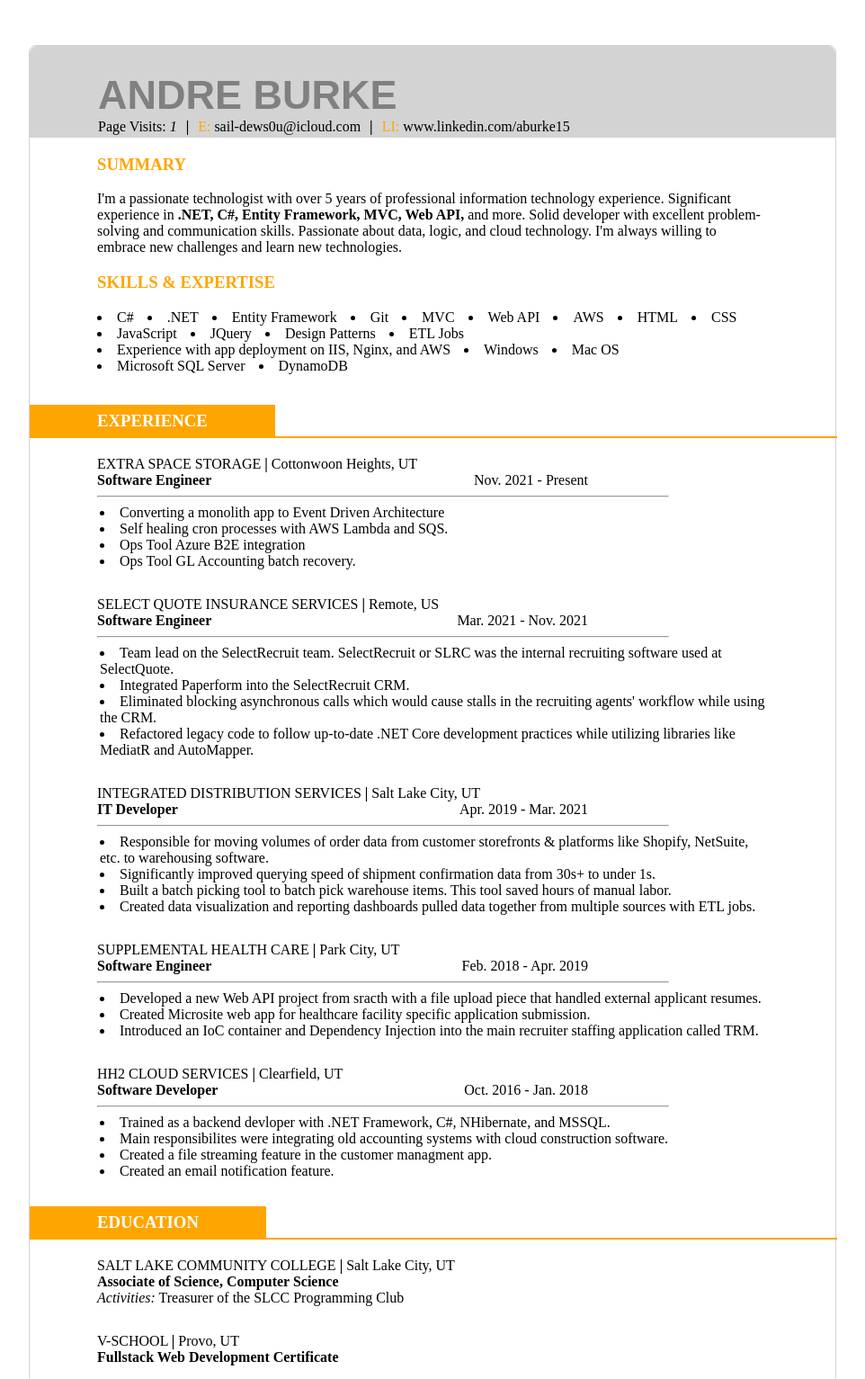
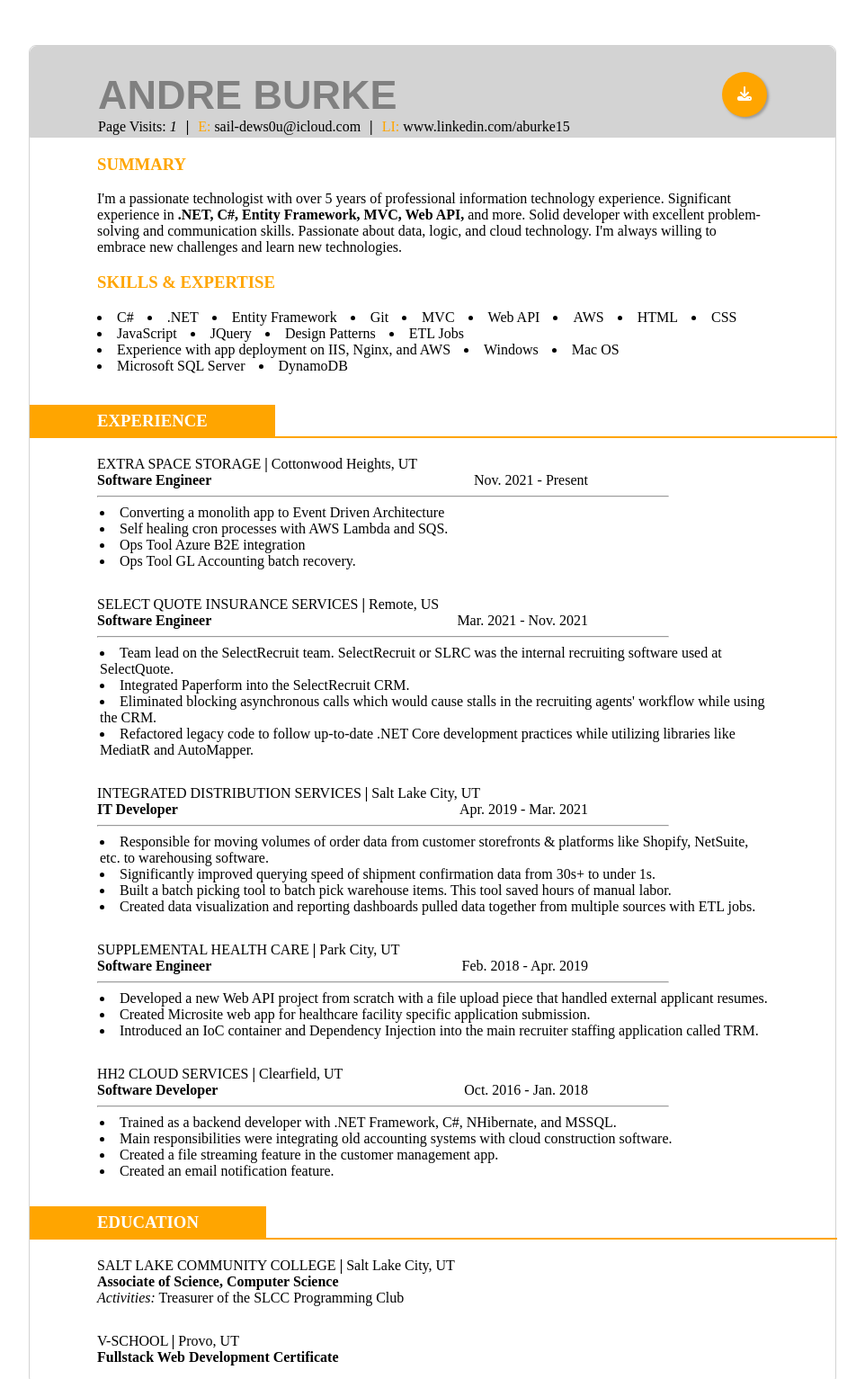
Before and after one commit to aburke15/aws-cdk-all, a website: page web/index.html in a window 1280 px wide. Shown: the top 1533 px of the page at 90% size, without its empty margins (159-1121 px from the left). Drawn offline with Linux system fonts and the light colour scheme; no server answers.

Commit message:
added a wonky download to docx button on my page

```diff
--- a/web/index.html
+++ b/web/index.html
@@ -13,13 +13,17 @@
     <link rel="stylesheet" href="./styles/skills.css">
     <link rel="stylesheet" href="./styles/exp.css">
     <link rel="stylesheet" href="./styles/edu.css">
+    <link rel="stylesheet" href="https://cdnjs.cloudflare.com/ajax/libs/font-awesome/6.2.1/css/all.min.css">
 
     <title>Resume - Andre Burke</title>
 </head>
 
-<body class="container">
+<body id="contentToBeExported" class="container">
     <div class="heading paddings">
         <div>
+            <a title="Download" onclick="exportToWordDoc('contentToBeExported', 'AndreBurkesResume.docx')" class="float">
+                <i class="fa fa-download my-float"></i>
+            </a>
             <h1>ANDRE BURKE</h1>
             <div>Page Visits: <i id="page-visit-count"></i></div>
             <div><b>|</b></div>
@@ -81,7 +85,7 @@
 
     <div class="exp paddings">
         <div>
-            <div>EXTRA SPACE STORAGE <b>|</b> Cottonwoon Heights, UT</div>
+            <div>EXTRA SPACE STORAGE <b>|</b> Cottonwood Heights, UT</div>
             <div class="exp-title">Software Engineer</div>
             <div class="exp-date">Nov. 2021 - Present</div>
             <hr class="exp-line">
@@ -130,7 +134,7 @@
             <div class="exp-date">Feb. 2018 - Apr. 2019</div>
             <hr class="exp-line">
             <div>
-                <li>Developed a new Web API project from sracth with a file upload piece that handled external applicant resumes.
+                <li>Developed a new Web API project from scratch with a file upload piece that handled external applicant resumes.
                 </li>
                 <li>Created Microsite web app for healthcare facility specific application submission.</li>
                 <li>Introduced an IoC container and Dependency Injection into the main recruiter staffing application called TRM.
@@ -144,9 +148,9 @@
             <div class="exp-date">Oct. 2016 - Jan. 2018</div>
             <hr class="exp-line">
             <div>
-                <li>Trained as a backend devloper with .NET Framework, C#, NHibernate, and MSSQL.</li>
-                <li>Main responsibilites were integrating old accounting systems with cloud construction software.</li>
-                <li>Created a file streaming feature in the customer managment app.</li>
+                <li>Trained as a backend developer with .NET Framework, C#, NHibernate, and MSSQL.</li>
+                <li>Main responsibilities were integrating old accounting systems with cloud construction software.</li>
+                <li>Created a file streaming feature in the customer management app.</li>
                 <li>Created an email notification feature.</li>
             </div>
         </div>
--- a/web/scripts/main.js
+++ b/web/scripts/main.js
@@ -1,13 +1,13 @@
 window.onload = async () => {
-  document.getElementById('page-visit-count').innerHTML = await getPageVisitCountFromLambda();
-  console.log('Updated page visit count');
+  document.getElementById("page-visit-count").innerHTML = await getPageVisitCountFromLambda();
+  console.log("Updated page visit count");
 };
 
-const pageVisitCountName = 'pageVisitCount';
+const pageVisitCountName = "pageVisitCount";
 
 const getPageVisitCountFromLambda = async () => {
   try {
-    const url = 'https://api.aburke.tech/pagecount';
+    const url = "https://api.aburke.tech/pagecount";
     const response = await fetch(url);
 
     const json = await response.json();
@@ -15,8 +15,8 @@ const getPageVisitCountFromLambda = async () => {
 
     return data.body.count;
   } catch (error) {
-    console.error('Error getPageVisitCountFromLambda:', error);
-    console.log('Falling back to local storage');
+    console.error("Error getPageVisitCountFromLambda:", error);
+    console.log("Falling back to local storage");
 
     return getPageVisitCount();
   }
@@ -32,7 +32,7 @@ const getPageVisitCount = () => {
       try {
         resolve(localStorage.getItem(pageVisitCountName));
       } catch (error) {
-        console.error('Error getPageVisitCount:', error);
+        console.error("Error getPageVisitCount:", error);
         reject(error);
       }
     }, 200);
@@ -50,6 +50,45 @@ const updatePageVisitCount = () => {
     const pageVisitCount = parseInt(localStorage.getItem(pageVisitCountName)) + 1;
     localStorage.setItem(pageVisitCountName, pageVisitCount);
   } catch (error) {
-    console.error('Error updatePageVisitCount:', error);
+    console.error("Error updatePageVisitCount:", error);
   }
 };
+
+const exportToWordDoc = (contentToBeExported, filename) => {
+  const webAddress = window.location.origin;
+  console.log("webAddress:", webAddress);
+  const preHtml =
+    "<html xmlns:o='urn:schemas-microsoft-com:office:office' xmlns:w='urn:schemas-microsoft-com:office:word' xmlns='http://www.w3.org/TR/REC-html40'>" +
+    "<head>" +
+    "<meta charset='utf-8'>" +
+    '<link rel="stylesheet" href="[webAddress]/web/styles/body.css">'.replace("[webAddress]", webAddress) +
+    '<link rel="stylesheet" href="[webAddress]/web/styles/heading.css">'.replace("[webAddress]", webAddress) +
+    '<link rel="stylesheet" href="[webAddress]/web/styles/global.css">'.replace("[webAddress]", webAddress) +
+    '<link rel="stylesheet" href="[webAddress]/web/styles/summary.css">'.replace("[webAddress]", webAddress) +
+    '<link rel="stylesheet" href="[webAddress]/web/styles/skills.css">'.replace("[webAddress]", webAddress) +
+    '<link rel="stylesheet" href="[webAddress]/web/styles/exp.css">'.replace("[webAddress]", webAddress) +
+    '<link rel="stylesheet" href="[webAddress]/web/styles/edu.css">'.replace("[webAddress]", webAddress) +
+    '<link rel="stylesheet" href="https://cdnjs.cloudflare.com/ajax/libs/font-awesome/6.2.1/css/all.min.css">' +
+    "<title>Resume - Andre Burke</title>" +
+    "</head>";
+  const postHtml = "</html>";
+  const html = preHtml + document.getElementById(contentToBeExported).innerHTML + postHtml;
+  const url = "data:application/vnd.ms-word;charset=utf-8," + encodeURIComponent(html);
+
+  const downloadLink = document.createElement("a");
+
+  document.body.appendChild(downloadLink);
+
+  if (navigator.msSaveOrOpenBlob) {
+    const blob = new Blob(["\ufeff", html], {
+      type: "application/msword",
+    });
+    navigator.msSaveOrOpenBlob(blob, filename);
+  } else {
+    downloadLink.href = url;
+    downloadLink.download = filename;
+    downloadLink.click();
+  }
+
+  document.body.removeChild(downloadLink);
+};
--- a/web/styles/body.css
+++ b/web/styles/body.css
@@ -7,6 +7,22 @@
 
   /* TODO: comment out, for visualizing the container */
 
+}
+
+.float {
+  display: inline;
+	width: 50px;
+	height: 50px;
+  float: right;
+	background-color: orange;
+	color: #FFF;
+	border-radius: 50px;
+	text-align: center;
+	box-shadow: 2px 2px 3px #999;
+  z-index: 1;
+}
+.my-float{
+	margin-top: 16px;
 }
 
 @media (min-width: 0px) and (max-width: 1000px) {
```
